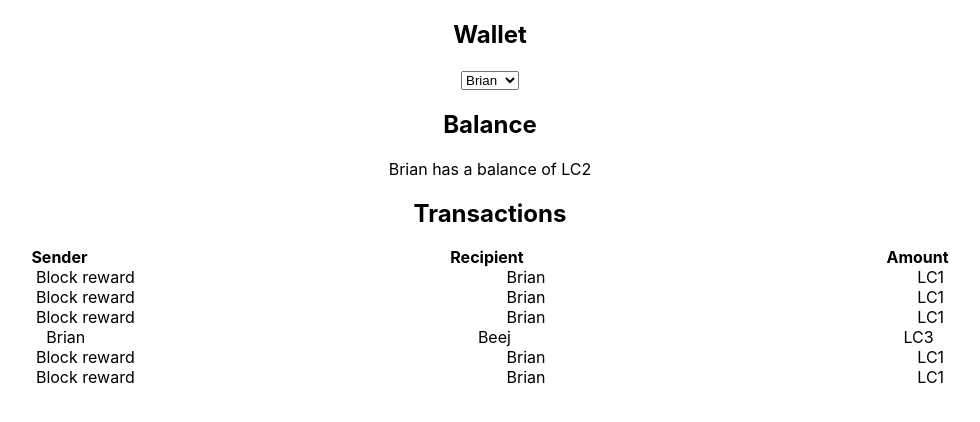
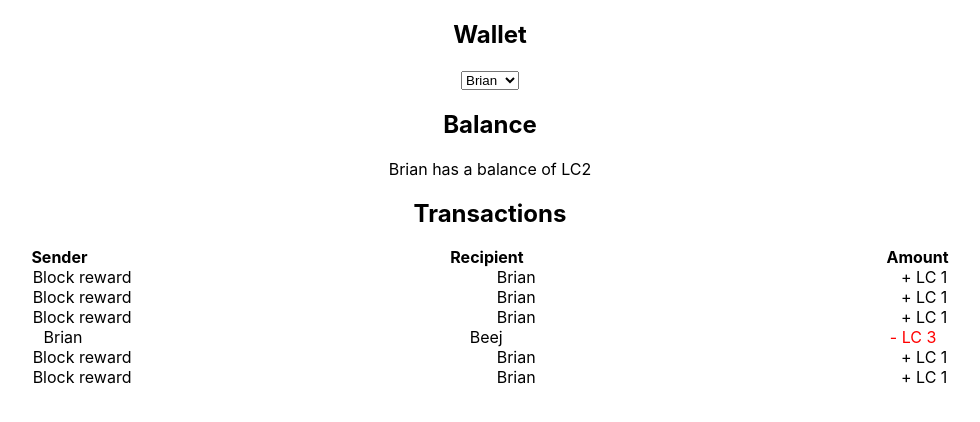
Before and after one commit to shaunorpen/Wallet, a React (Create React App) app: page / in a window 1280 px wide. Shown: the top 422 px of the page, without its empty margins (150-1130 px from the left). Built offline with nearby package versions, Linux system fonts and the light colour scheme.

Commit message:
style amounts

```diff
--- a/src/App.js
+++ b/src/App.js
@@ -71,7 +71,9 @@ function Transactions({ transactions, user }) {
         <div style={{ display:"flex", justifyContent:"space-around" }}>
           <div>{transaction.sender === '0' ? 'Block reward' : transaction.sender }</div>
           <div>{transaction.recipient}</div>
-          <div>LC{parseFloat(transaction.amount)}</div>
+          <div style={{ color:transaction.sender === user ? 'red' : 'black'}}>
+            {transaction.sender === user ? '- ' : '+ '}LC {parseFloat(transaction.amount)}
+          </div>
         </div>
       )
   )
```
